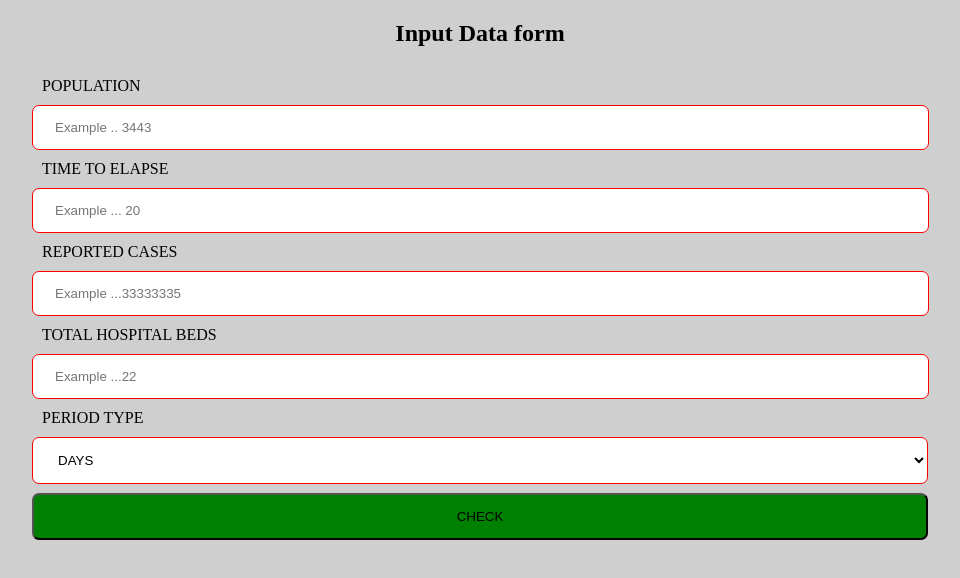
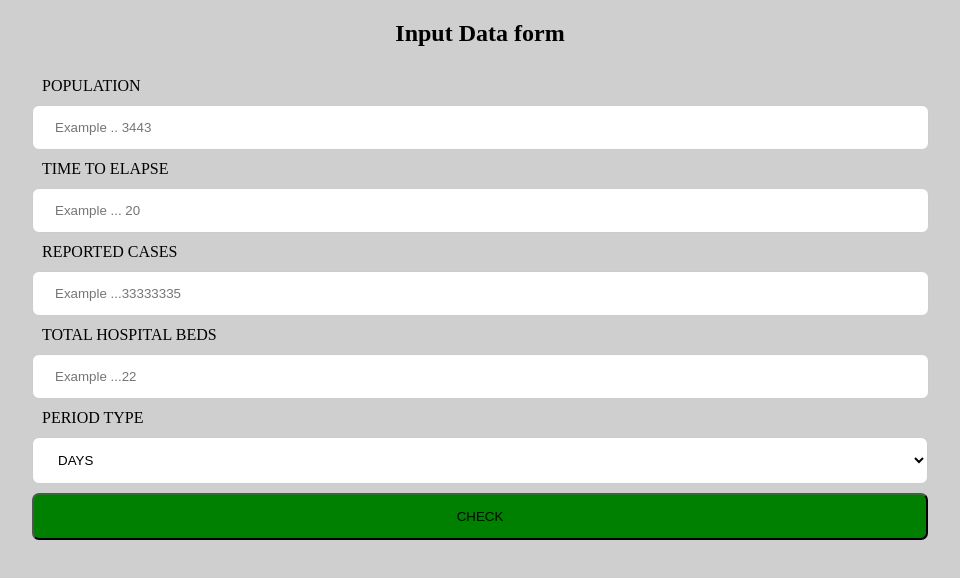
Before and after one commit to Stephen-Kamau/build4sdg, a website: page index.html in a window 1280 px wide. Shown: the whole page, without its empty margins (160-1120 px from the left). Drawn offline with Linux system fonts and the light colour scheme.

Commit message:
updated:

```diff
--- a/css/style.css
+++ b/css/style.css
@@ -19,7 +19,8 @@ select{
   background-color:#fff;
   padding: 14px 21px;
   display: block;
-  border: 1px solid red;
+  border: 1px solid #ccc;
+  /* border: 1px solid red; */
   border-radius: 7px;
   margin-bottom: 5px;
 }
@@ -28,7 +29,8 @@ input[type=text],input[type=number] {
     background-color:#fff;
     padding: 14px 22px;
     display: inline-block;
-    border: 1px solid red;
+    border: 1px solid #ccc;
+    /* border: 1px solid red; */
     border-radius: 7px;
   }
 
```
